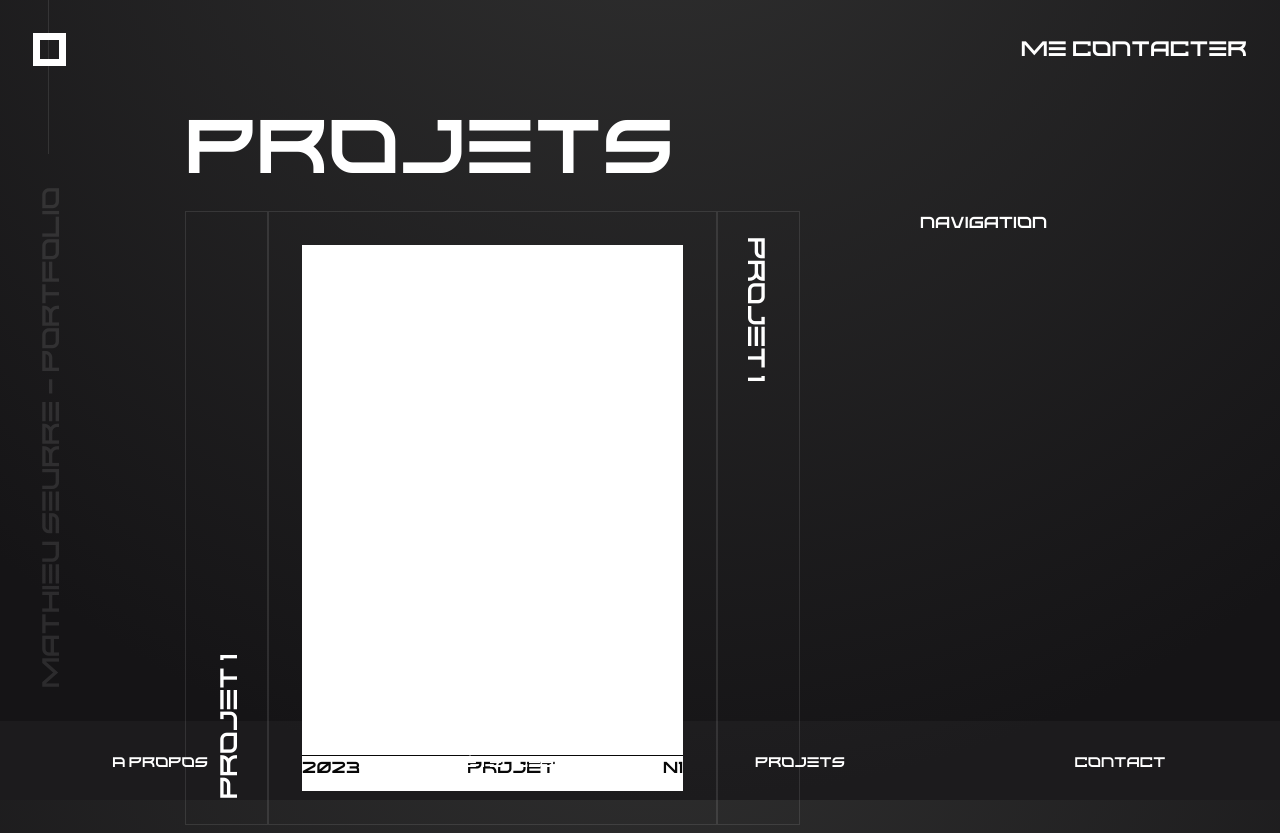
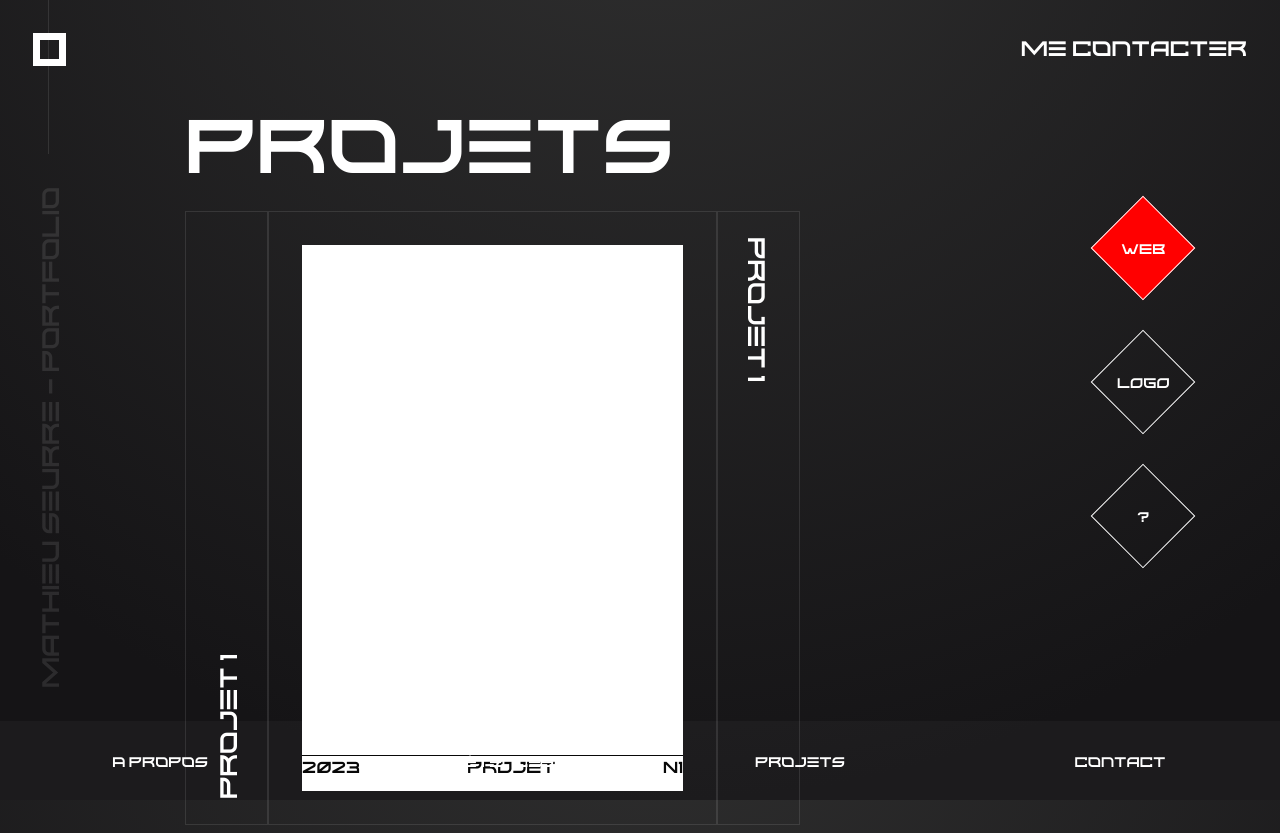
Before and after one commit to Tarborar/OC-Projet-8, a React (Create React App) app: page /projects in a window 1280 px wide. Built offline with nearby package versions, Linux system fonts and the light colour scheme.

Commit message:
navigation project

```diff
--- a/src/pages/Projects.jsx
+++ b/src/pages/Projects.jsx
@@ -1,18 +1,31 @@
+import { useState } from 'react';
+
 import '../styles/Projects.scss'
 import Card from '../components/Card'
 
 function Projects(){
+    const [toggleState, setToggleState] = useState(1);
+
+    const toggleTab = (index) => {
+        setToggleState(index);
+    }
+
     return(
         <div className='projects-page'>
             <h2 className='titleText'>Projets</h2>
             <div className='projects-bloc'>
-                <div className='projects-bloc__content'>
-                    <div className='projects-bloc__content--left-line'>Projet 1</div>
-                    <div className='projects-bloc__content--main-line'><Card/></div>
-                    <div className='projects-bloc__content--right-line'>Projet 1</div>
+                <div className={toggleState === 1 ? 'projects-bloc__web active-web' : 'projects-bloc__web'}>
+                    <div className='projects-bloc__web--left-line'>Projet 1</div>
+                    <div className='projects-bloc__web--main-line'><Card/></div>
+                    <div className='projects-bloc__web--right-line'>Projet 1</div>
+                </div>
+                <div className={toggleState === 2 ? 'projects-bloc__logo active-logo' : 'projects-bloc__logo'}>
+                    Logo
                 </div>
                 <div className='projects-bloc__navigation'>
-                    navigation
+                    <div className={toggleState === 1 ? 'projects-bloc__navigation__btn active' : 'projects-bloc__navigation__btn'} onClick={() => toggleTab(1)}><div className='smallText projects-bloc__navigation__btn--text'>WEB</div></div>
+                    <div className={toggleState === 2 ? 'projects-bloc__navigation__btn active' : 'projects-bloc__navigation__btn'} onClick={() => toggleTab(2)}><div className='smallText projects-bloc__navigation__btn--text'>LOGO</div></div>
+                    <div className={toggleState === 3 ? 'projects-bloc__navigation__btn active' : 'projects-bloc__navigation__btn'} onClick={() => toggleTab(3)}><div className='smallText projects-bloc__navigation__btn--text'>?</div></div>
                 </div>
             </div>
         </div>
--- a/src/styles/Projects.scss
+++ b/src/styles/Projects.scss
@@ -9,9 +9,8 @@
     display: flex;
     gap: 120px;
     margin-top: $marginSpace;
-    &__content{
-        display: flex;
-
+    &__web{
+        display: none;
         &--left-line{
             border: 1px solid rgba(255, 255, 255, 0.1);
             writing-mode: vertical-rl;
@@ -19,12 +18,10 @@
             font-size: 24px;
             padding: 25px;
         }
-
         &--main-line{
             border: 1px solid rgba(255, 255, 255, 0.1);
             padding: 33px;
         }
-
         &--right-line{
             border: 1px solid rgba(255, 255, 255, 0.1);
             writing-mode: vertical-rl;
@@ -32,4 +29,40 @@
             padding: 25px;
         }
     }
+    &__logo{
+        display: none;
+    }
+
+    &__navigation{
+        display: flex;
+        flex-direction: column;
+        gap: 60px;
+        position: fixed;
+        right: 100px;
+        &__btn{
+            display: flex;
+            justify-content: center;
+            align-items: center;
+            width: 72px;
+            height: 72px;
+            border: 1px solid white;
+            transform: rotate(45deg);
+
+            &--text{
+                transform: rotate(-45deg);
+            }
+        }
+    }
 }
+
+.active{
+    background-color: red;
+}
+
+.active-logo{
+    display: flex;
+}
+
+.active-web{
+    display: flex;
+}
--- a/src/styles/utils/properties.scss
+++ b/src/styles/utils/properties.scss
@@ -9,7 +9,6 @@
 }
 
 $backgroundColor: radial-gradient(circle farthest-side at 51.3% -27.69%, #313131 0%, #151416 100%);
-$mediumText: 21px;
 $marginSpace: 33px;
 $navigationHeight: 79px;
 $headerHeigth: 36px;
```
